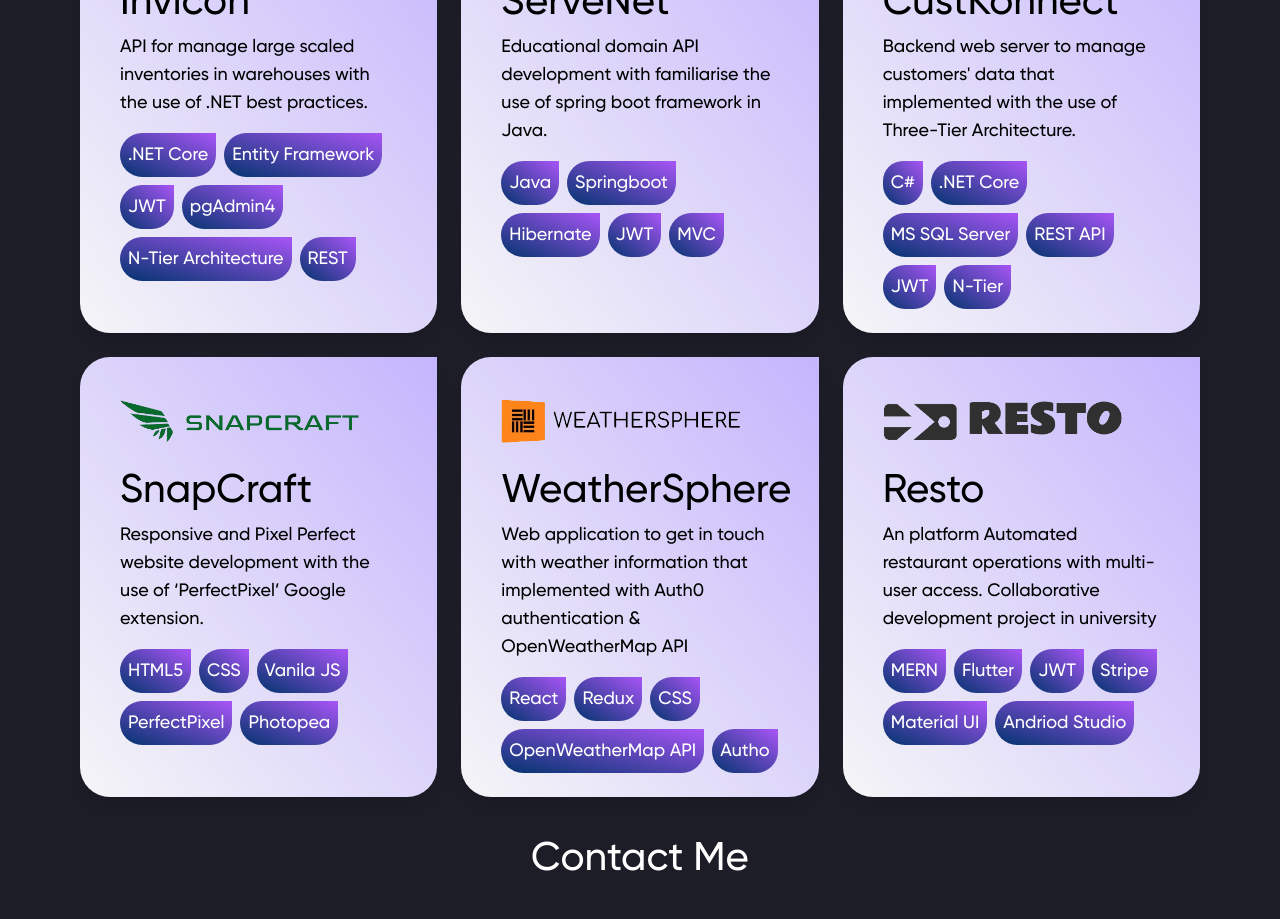
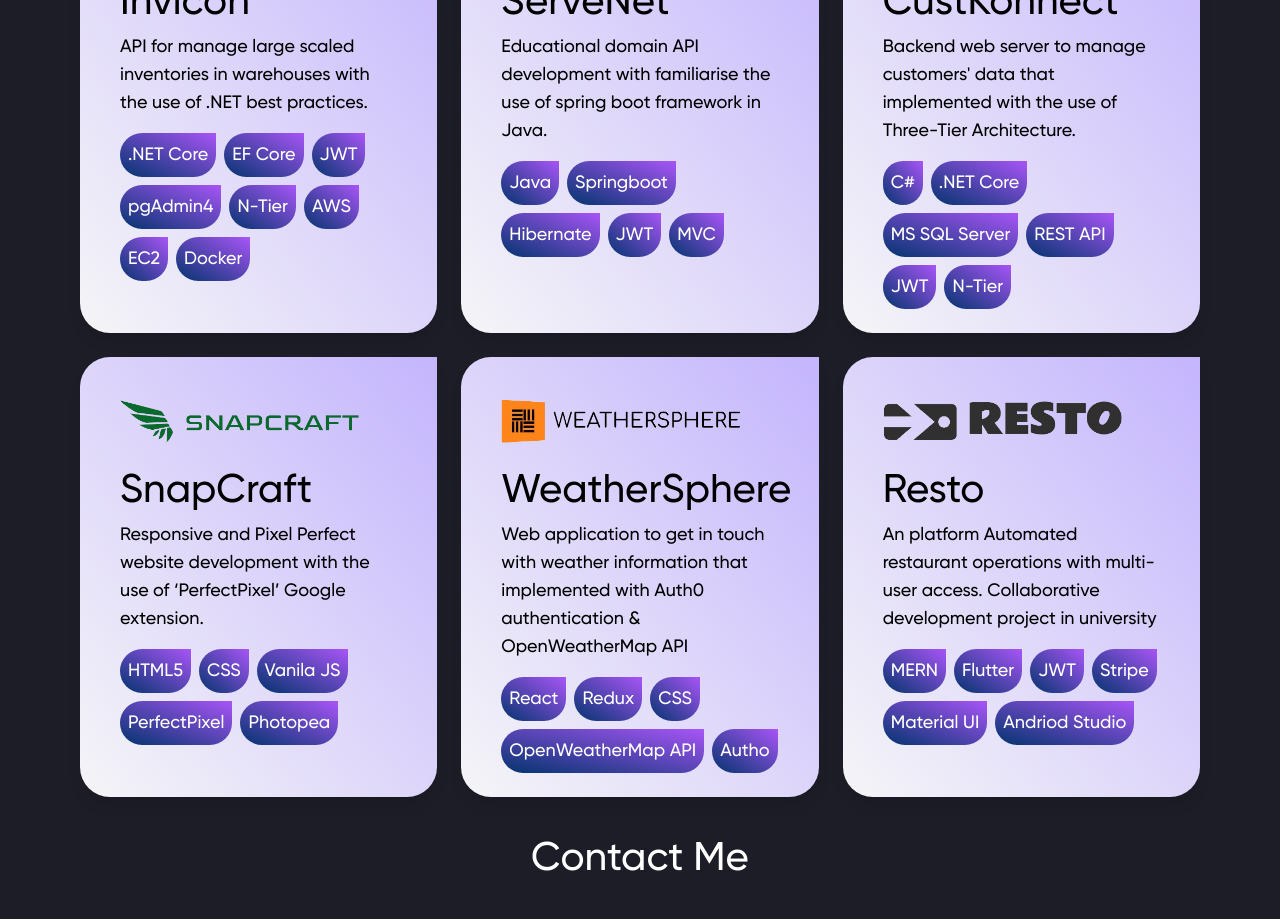
Before and after one commit to PraveenChamod/Portfolio, a React (Create React App) app: page / in a window 1280 px wide. Shown: the part 2760-3679 px from the top of the page. Built offline with nearby package versions, Linux system fonts and the light colour scheme.

Commit message:
Add UI changes.

```diff
--- a/src/consts/uiLists.ts
+++ b/src/consts/uiLists.ts
@@ -41,7 +41,7 @@ export const projectList = [
     projectName: "Invicon",
     projectDescription: "API for manage large scaled inventories in warehouses with the use of .NET best practices.",
     link: "https://github.com/PraveenChamod/Inventory_Control_System",
-    technologies: [".NET Core", "Entity Framework", "JWT", "pgAdmin4", "N-Tier Architecture", "REST"],
+    technologies: [".NET Core", "EF Core", "JWT", "pgAdmin4", "N-Tier", "AWS", "EC2", "Docker"],
   },
   {
     logo: Servenet,
```
